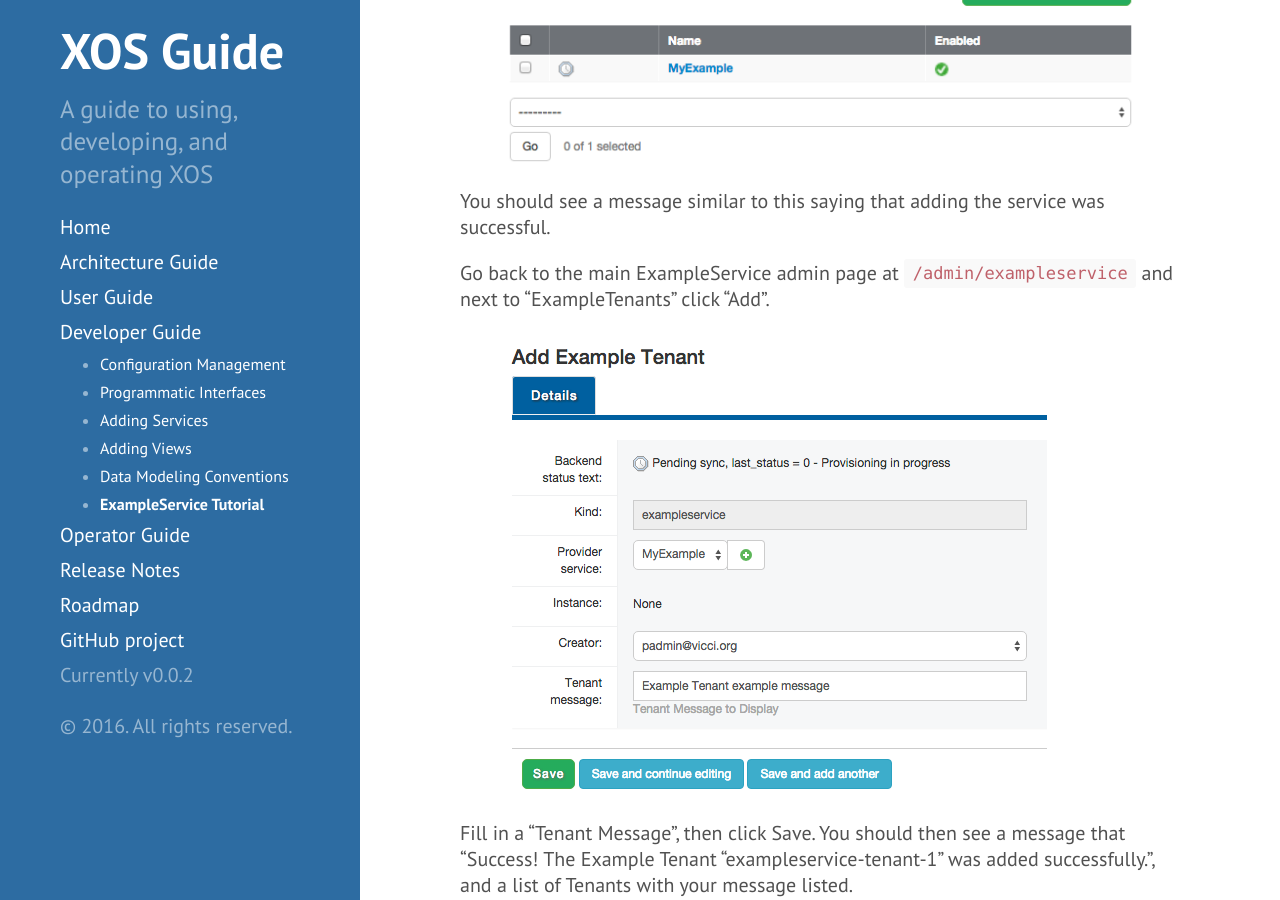
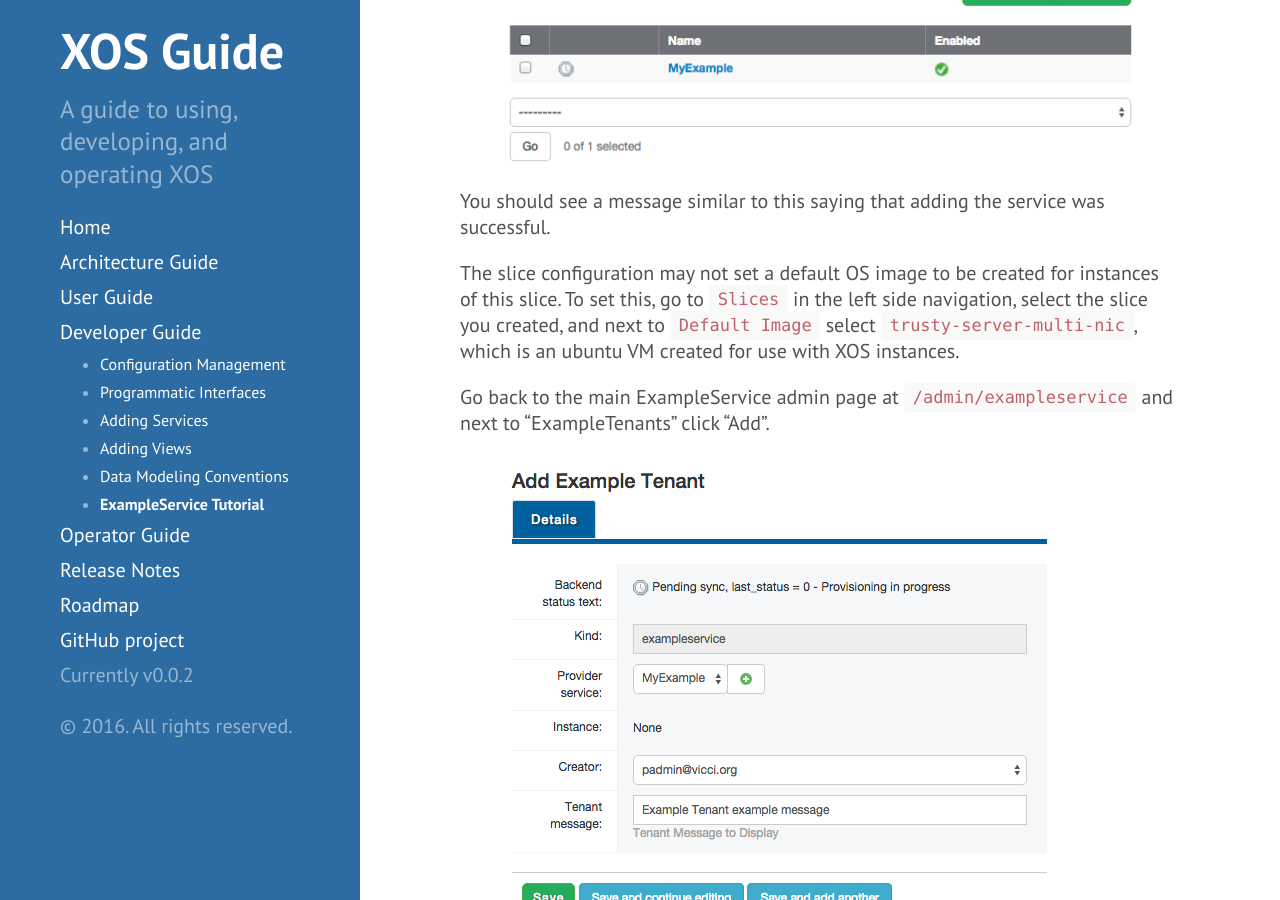
Before and after one commit to open-cloud/open-cloud.github.io.old, a Jekyll site: the page built from devguide_exampleservice.md, in a window 1280 px wide and 900 px high, scrolled down 13562 px. Built offline with Jekyll 4.4.1, drawn with Linux system fonts in a browser that asks for light colours.

Commit message:
Add note about setting image type for Slice, which isn't set by default anymore. Whitespace fixes

```diff
--- a/devguide_exampleservice.md
+++ b/devguide_exampleservice.md
@@ -511,6 +511,12 @@ Fill in the slice name, then select "mysite" in the Site popdown, then click
 You should see a message similar to this saying that adding the service was
 successful.
 
+The slice configuration may not set a default OS image to be created for
+instances of this slice. To set this, go to `Slices` in the left side
+navigation, select the slice you created, and next to `Default Image` select
+`trusty-server-multi-nic`, which is an ubuntu VM created for use with XOS
+instances.
+
 Go back to the main ExampleService admin page at `/admin/exampleservice` and
 next to "ExampleTenants" click "Add".
 
```
